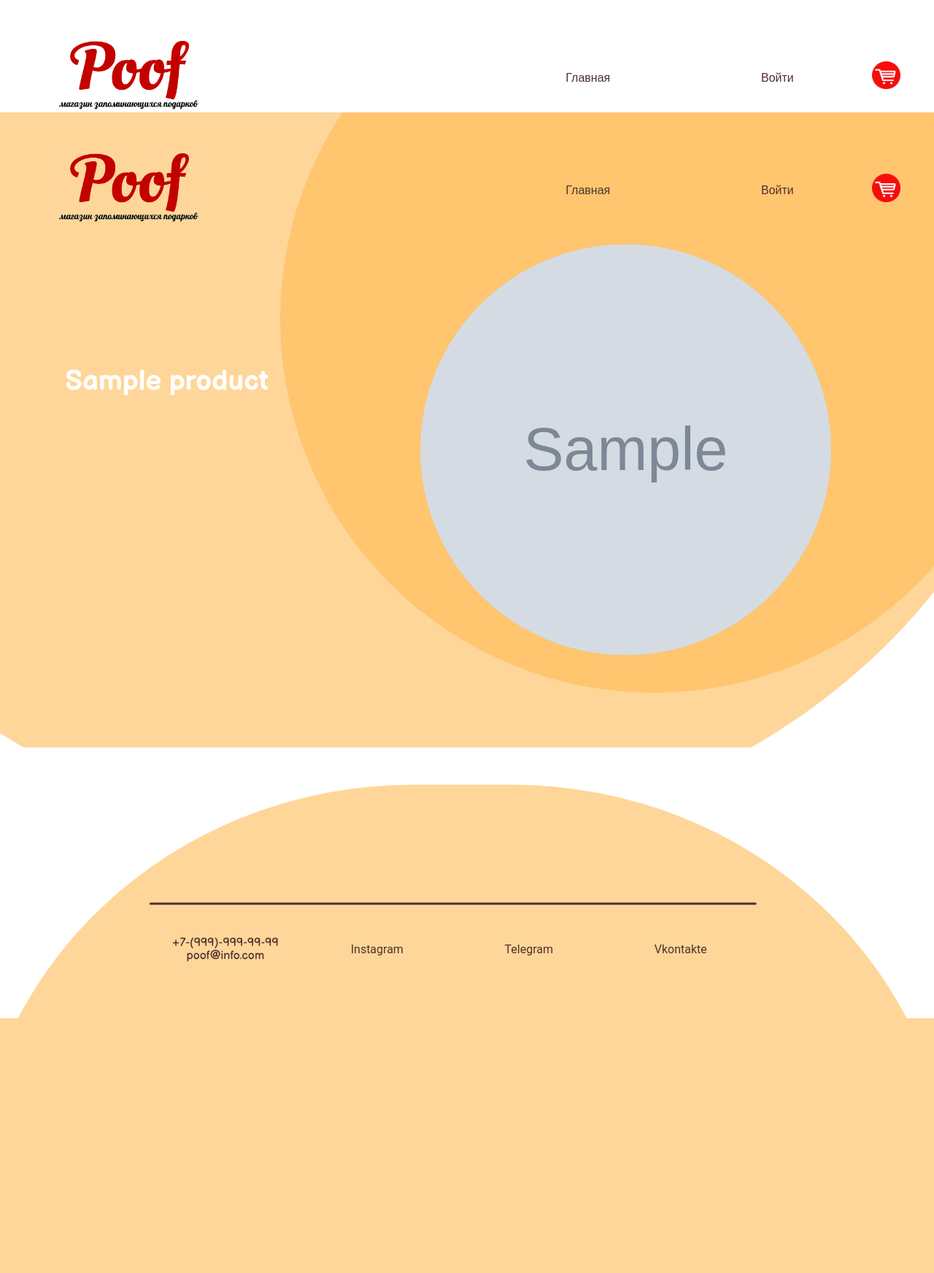
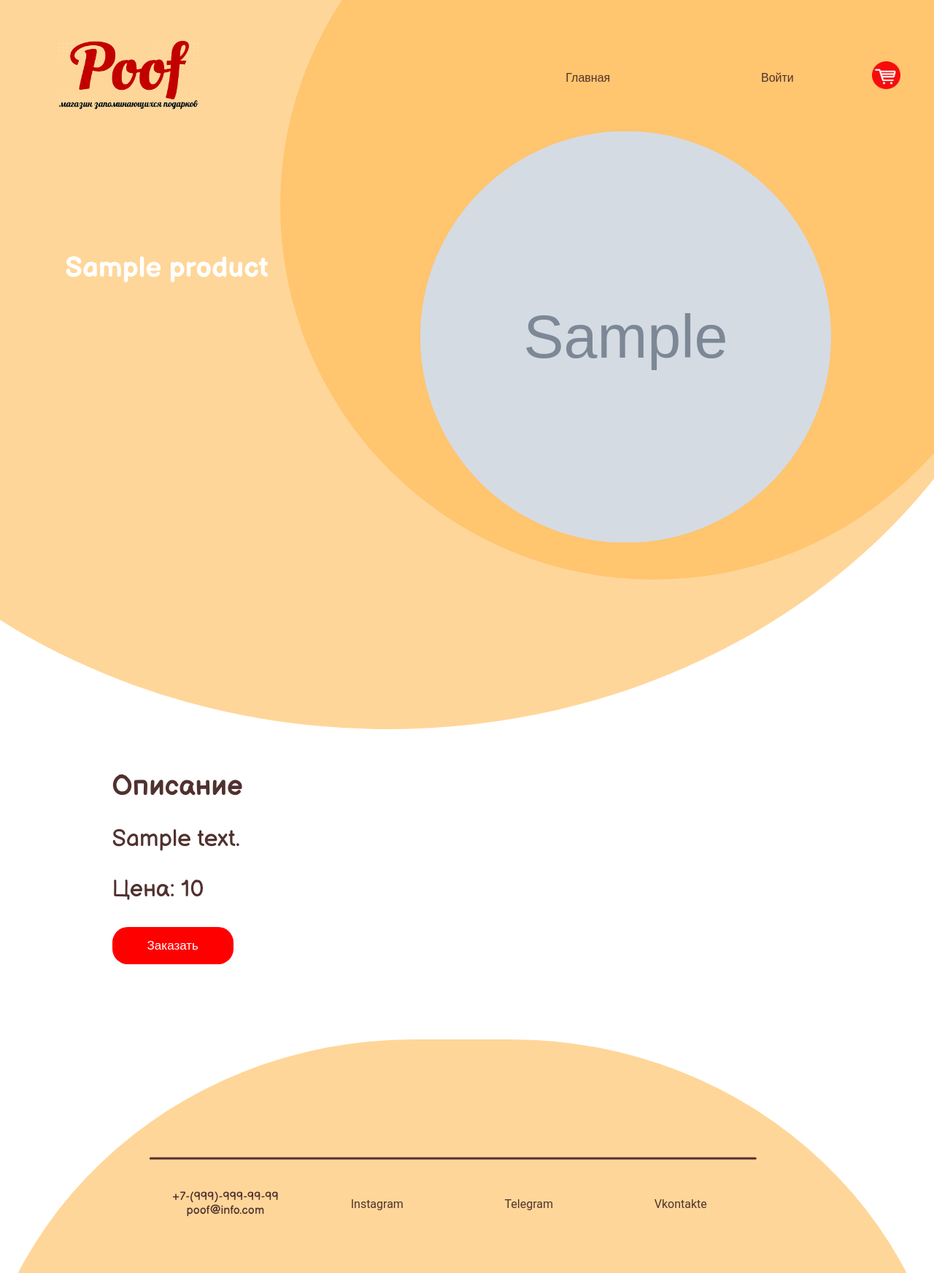
Before and after one commit to S-Lump/gift_proj, a Django app: template gift/products/templates/products/detail.html in a window 1280 px wide. Shown: the whole page at 73% size. Before the commit the page ends 1395 px from the top, so only its background shows below. Run offline with Django 3.2, Linux system fonts and the light colour scheme; the template is opened without the code that fills it: most values are stand-ins (such as "Sample title", 1, 10 or a date in 2020); grey boxes marked "Sample" are stand-in pictures.

Commit message:
update detail template

```diff
--- a/gift/products/templates/products/detail.html
+++ b/gift/products/templates/products/detail.html
@@ -1,13 +1,11 @@
-{% extends 'base.html' %}
+{% extends 'optional.html' %}
 {% load static %}
 
 {% block title %}
-Detail
+{{ product.title }}
 {% endblock %}
 
 {% block content %}
-
-
 <div class = "item_block">
     <div class="wrapper">
         <div class = "bottom_menu">
@@ -15,52 +13,30 @@ Detail
             <div class="menu_links">
                 <a href="/" class="link">Главная</a>
                 {% if request.user.is_authenticated %}
-                <a href="#" class="link">Личный кабинет</a>
-                <a href="{% url 'logout' %}" class="link">Выход</a>
+                    <!-- <a href="#" class="link">Личный кабинет</a> -->
+                    <a href="{% url 'logout' %}" class="link">Выход</a>
                 {% else %}
-                <a href="{% url 'login' %}" class="link">Войти</a>
+                    <a href="{% url 'login' %}" class="link">Войти</a>
                 {% endif %}
-                <div class="margin">
-                <input class="cart" type="image" src="{% static 'img/Cart_logo.gif' %}" alt="Кнопка «Cart»">
-                </div>
+                <a class="margin" href="{% url 'cart' %}">
+                    <input class="cart" type="image" src="{% static 'img/Cart_logo.gif' %}" alt="Кнопка «Cart»">
+                </a>
             </div>
         </div>
         <div class = "circle"><img class="item_image" src="{{ product.photo.url }}"> </div>
         <div class = "circle_light"></div>
         <div class="intro_text">
             <h2>{{product.title}}</h2>
-            <p></p>
-
         </div>
     </div>
 
-
-
-
     <div class="item_info">
         <div class="product_description">
-        <h2>Описание</h2>
-        <p>{{ product.description }}</p>
+            <h2>Описание</h2>
+            <p>{{ product.description }}</p>
             <p>Цена: {{product.price}}</p>
-            <a href="#" class="myButton">Заказать</a>
-
+            <a href="{% url 'cart' %}" class="myButton cart-add" data-id="{{ product.pk }}">Заказать</a>
         </div>
     </div>
 </div>
-<div class="wrapper_footer">
-    <div class="footer">
-
-        <div class="footer_circle">
-            <div><hr></div>
-            <div class="contact">
-                <p class="">+7-(999)-999-99-99<br>poof@info.com</p>
-                <a href="https://www.instagram.com/yellow__boat/" class="footer_link">Instagram</a>
-                <a href="https://t.me/djoefrit" class="footer_link">Telegram</a>
-                <a href="https://vk.com/lonep" class="footer_link">Vkontakte</a>
-            </div>
-        </div>
-
-
-    </div>
-</div>
 {% endblock %}
```
